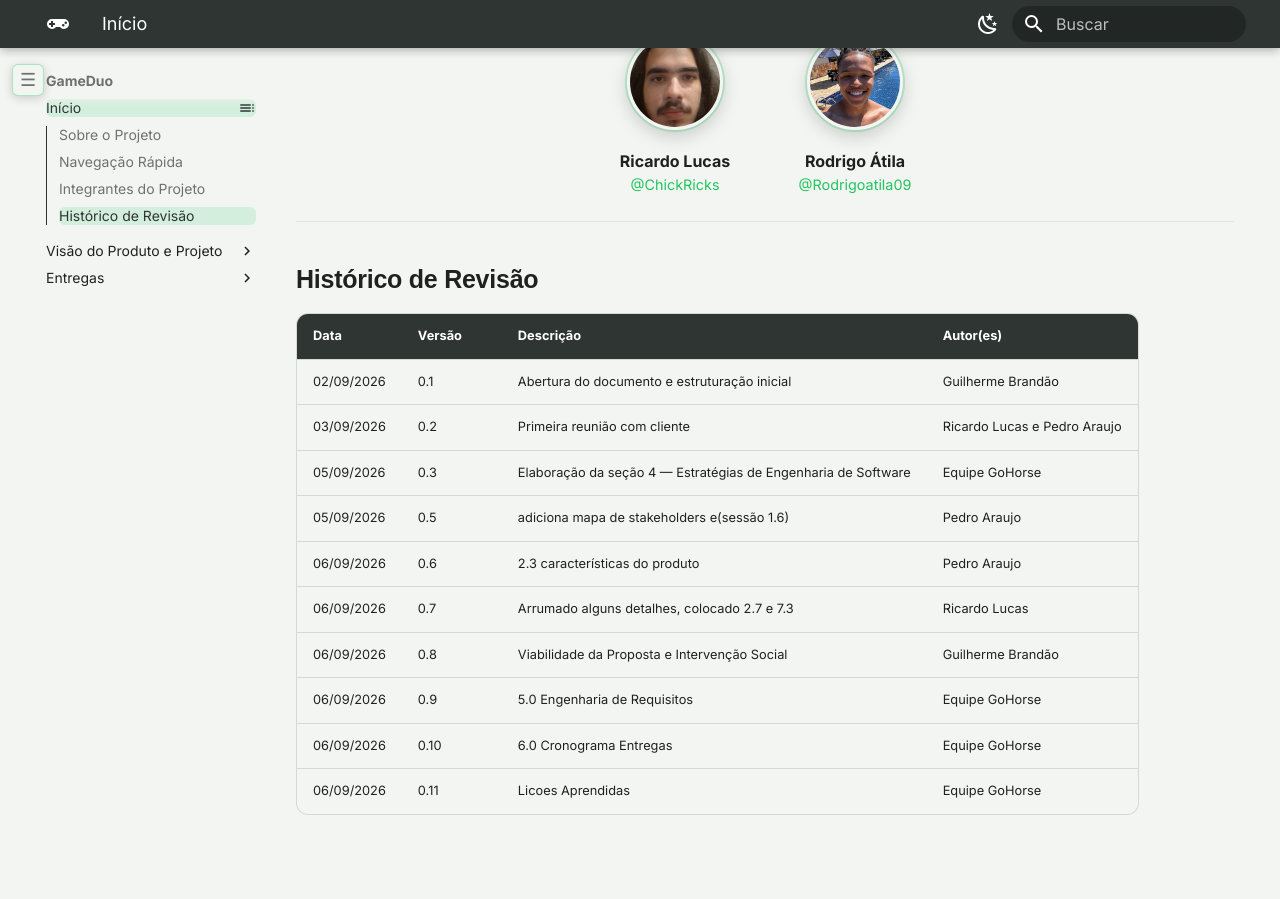
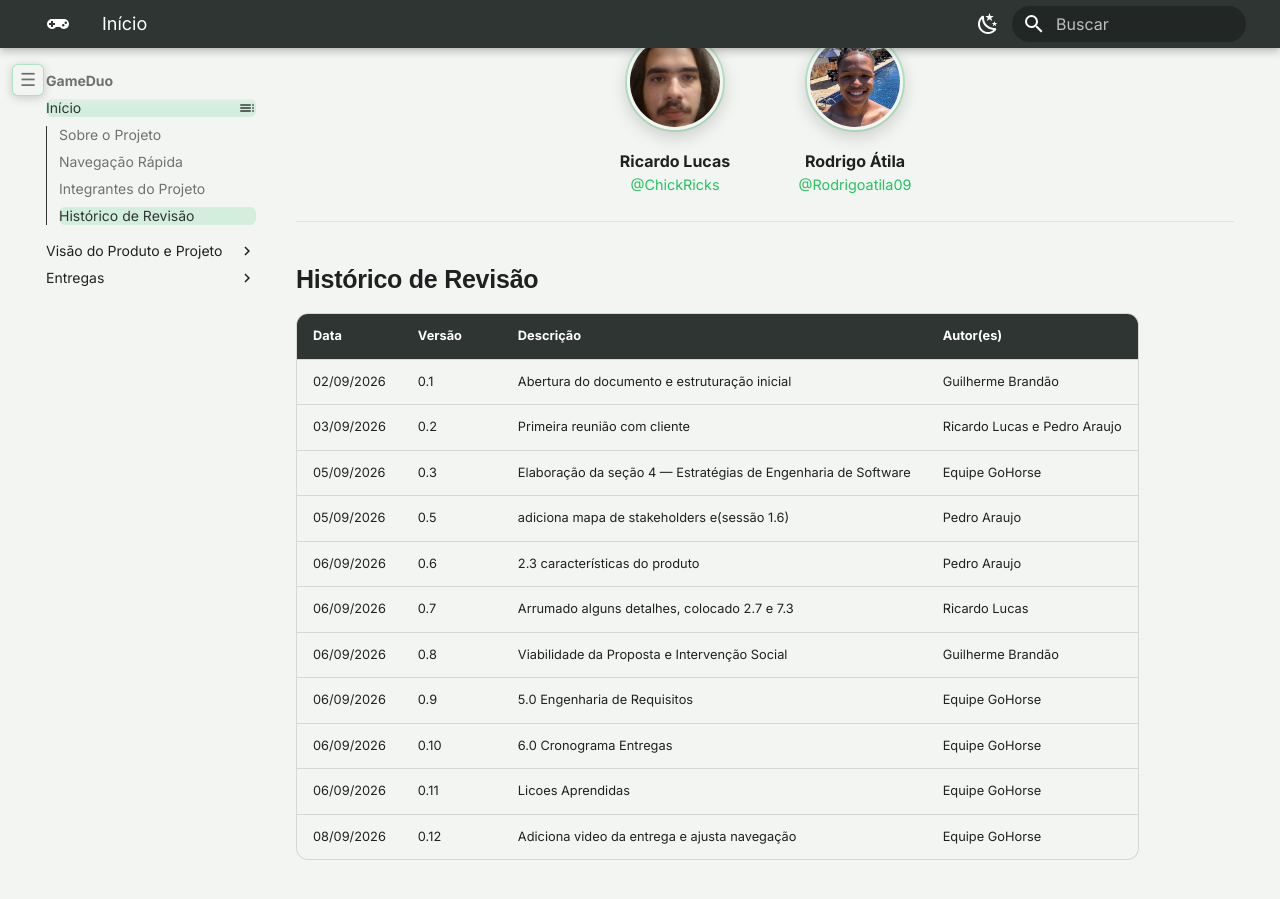
Before and after one commit to mdsreq-fga-unb/REQ-2026.2-T02-GameDuo, an MkDocs documentation site: the page built from docs/index.md, in a window 1280 px wide and 900 px high, scrolled down 1492 px. Built offline with MkDocs 1.6.1 and Material for MkDocs 9.7.7, drawn with Linux system fonts in a browser that asks for light colours; before the commit the page ends 2346 px from its top, so only the background shows below that.

Commit message:
docs: adiciona nova linha no historico de revisao

```diff
--- a/docs/index.md
+++ b/docs/index.md
@@ -111,3 +111,4 @@ Explore as seções da documentação do projeto por meio dos painéis interativ
 | 06/09/2026 | 0.9 |  5.0 Engenharia de Requisitos | Equipe GoHorse |
 | 06/09/2026 | 0.10 | 6.0 Cronograma  Entregas | Equipe GoHorse |
 | 06/09/2026 | 0.11 | Licoes Aprendidas | Equipe GoHorse |
+| 08/09/2026 | 0.12 | Adiciona video da entrega e ajusta navegação | Equipe GoHorse |
```
